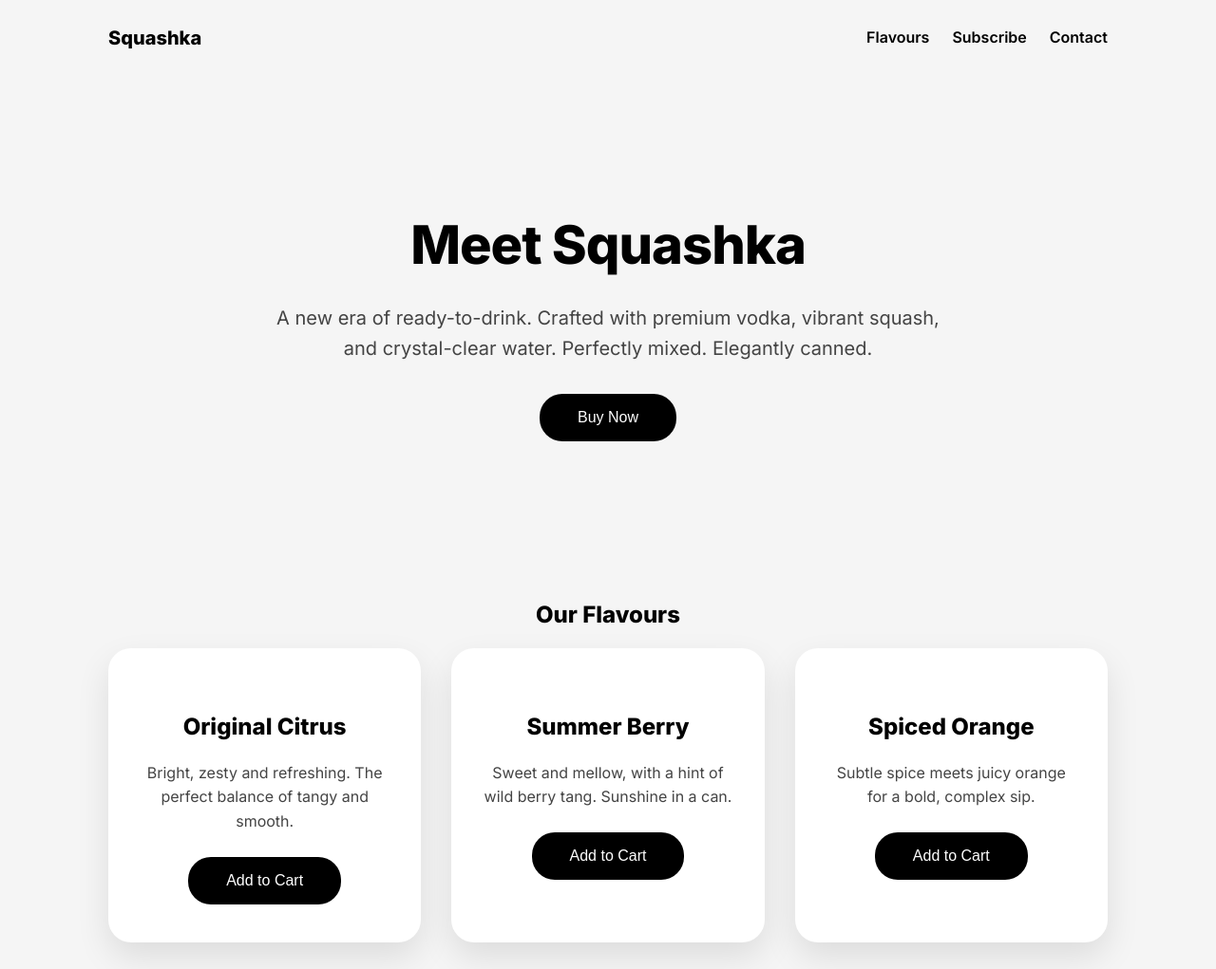
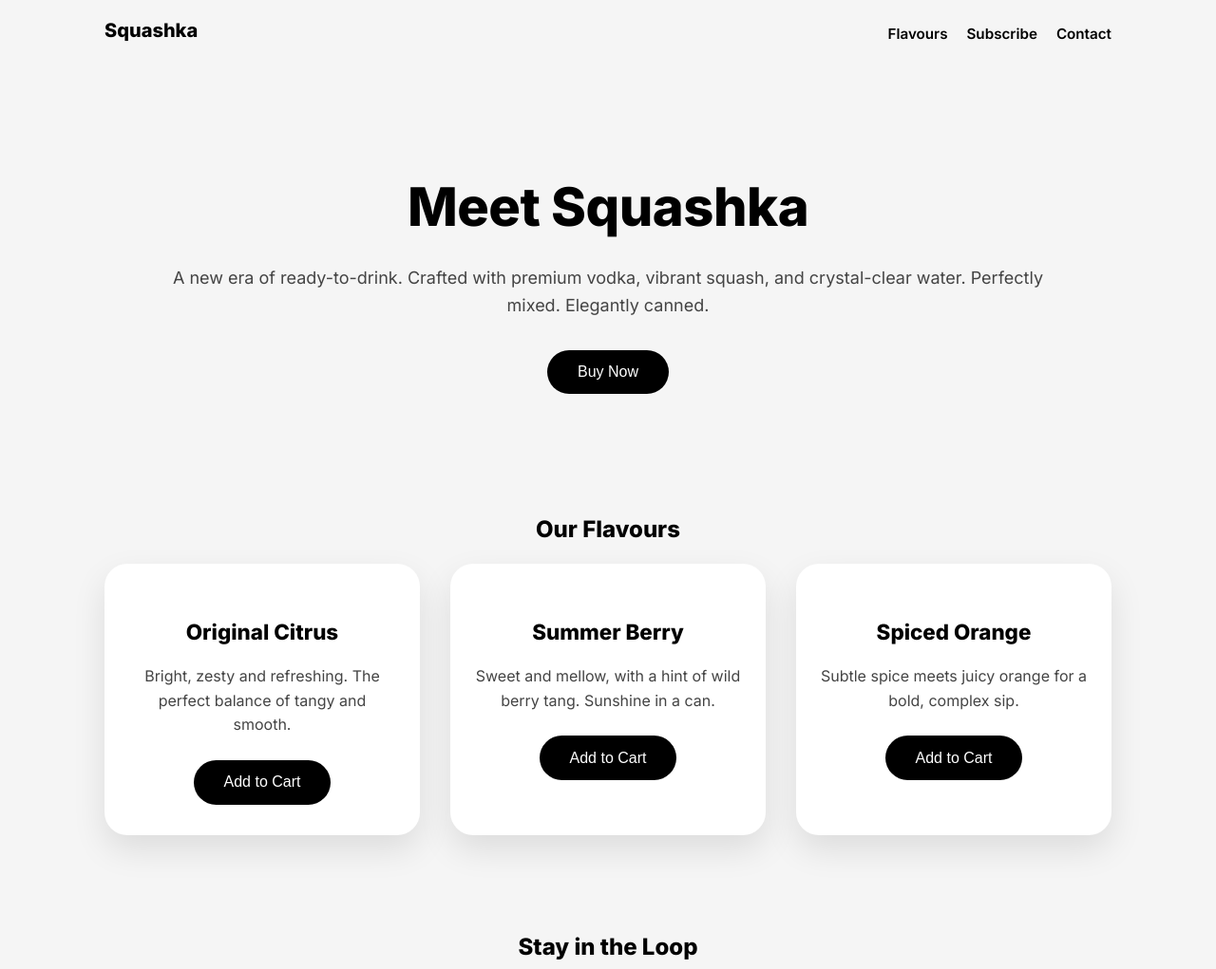
Before and after one commit to JJT-SK/Squashka, a plain HTML site: page index.html in a window 1280 px wide. Shown: the top 1021 px of the page at 95% size. Drawn offline with Linux system fonts and the light colour scheme.

Commit message:
Update index.html

```diff
--- a/index.html
+++ b/index.html
@@ -18,7 +18,7 @@
       line-height: 1.6;
     }
     header, footer, section {
-      padding: 3rem 1.5rem;
+      padding: 2.5rem 1.25rem;
       max-width: 1100px;
       margin: 0 auto;
     }
@@ -32,23 +32,23 @@
     }
     .hero {
       text-align: center;
-      padding-top: 6rem;
-      padding-bottom: 6rem;
+      padding-top: 4rem;
+      padding-bottom: 4rem;
     }
     .hero h1 {
-      font-size: 3.5rem;
-      letter-spacing: -1px;
+      font-size: 2.25rem;
+      letter-spacing: -0.5px;
     }
     .hero p {
-      font-size: 1.25rem;
-      max-width: 700px;
+      font-size: 1.125rem;
+      max-width: 90%;
       margin: 0 auto 2rem;
     }
     .button {
       background-color: #000;
       color: #fff;
       border: none;
-      padding: 1rem 2.5rem;
+      padding: 0.9rem 2rem;
       border-radius: 1.5rem;
       font-size: 1rem;
       cursor: pointer;
@@ -59,13 +59,18 @@
     }
     .products {
       display: grid;
-      grid-template-columns: repeat(auto-fit, minmax(300px, 1fr));
+      grid-template-columns: 1fr;
       gap: 2rem;
+    }
+    @media (min-width: 700px) {
+      .products {
+        grid-template-columns: repeat(auto-fit, minmax(300px, 1fr));
+      }
     }
     .card {
       border-radius: 1.5rem;
       box-shadow: 0 15px 35px rgba(0,0,0,0.1);
-      padding: 2.5rem 2rem;
+      padding: 2rem 1.5rem;
       text-align: center;
       background-color: #fff;
       transition: transform 0.3s ease, box-shadow 0.3s ease;
@@ -75,7 +80,7 @@
       box-shadow: 0 20px 45px rgba(0,0,0,0.15);
     }
     .card h3 {
-      font-size: 1.5rem;
+      font-size: 1.4rem;
     }
     .input-group {
       display: flex;
@@ -101,25 +106,29 @@
       display: flex;
       justify-content: space-between;
       align-items: center;
-      padding: 1.5rem;
+      padding: 1rem 1.25rem;
       max-width: 1100px;
       margin: 0 auto;
+      flex-wrap: wrap;
     }
     nav .logo {
       font-weight: 800;
       font-size: 1.25rem;
+      margin-bottom: 0.5rem;
     }
     nav ul {
       list-style: none;
       display: flex;
-      gap: 1.5rem;
+      gap: 1.25rem;
       margin: 0;
       padding: 0;
+      flex-wrap: wrap;
     }
     nav ul li a {
       text-decoration: none;
       color: #000;
       font-weight: 600;
+      font-size: 0.95rem;
       transition: 0.2s;
     }
     nav ul li a:hover {
@@ -128,6 +137,9 @@
     @media (min-width: 600px) {
       .input-group {
         flex-direction: row;
+      }
+      .hero h1 {
+        font-size: 3.5rem;
       }
     }
   </style>
```
